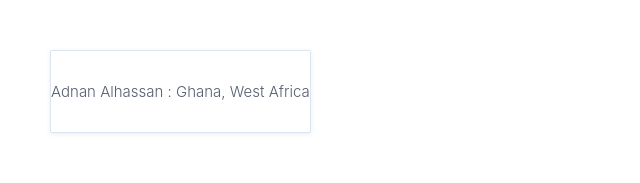
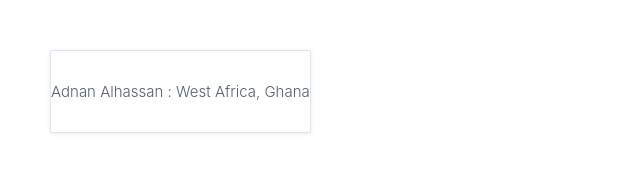
Before and after one commit to AditechGH/angular-pro-src, an Angular app: page / in a window 1280 px wide. Shown: the top 183 px of the page, without its empty margins (0-640 px from the left). Built offline with nearby package versions, Linux system fonts and the light colour scheme.

Commit message:
Passing context to a dynamic <ng-template>.

```diff
--- a/src/app/auth/containers/auth-page/auth-page.component.ts
+++ b/src/app/auth/containers/auth-page/auth-page.component.ts
@@ -3,7 +3,7 @@ import {
   Component,
   TemplateRef,
   ViewChild,
-  ViewContainerRef
+  ViewContainerRef,
 } from '@angular/core';
 
 @Component({
@@ -13,7 +13,9 @@ import {
   template: `
     <div class="auth-page">
       <div #entry></div>
-      <ng-template #tmpl> Adnan Alhassan : Ghana, West Africa </ng-template>
+      <ng-template #tmpl let-name let-location="location">
+        {{ name }} : {{ location }}
+      </ng-template>
     </div>
   `,
   styles: [
@@ -33,6 +35,9 @@ export class AuthPageComponent implements AfterContentInit {
   constructor(private viewContainerRef: ViewContainerRef) {}
 
   ngAfterContentInit(): void {
-    this.viewContainerRef.createEmbeddedView(this.tmpl);
+    this.viewContainerRef.createEmbeddedView(this.tmpl, {
+      $implicit: 'Adnan Alhassan',
+      location: 'West Africa, Ghana',
+    });
   }
 }
```
